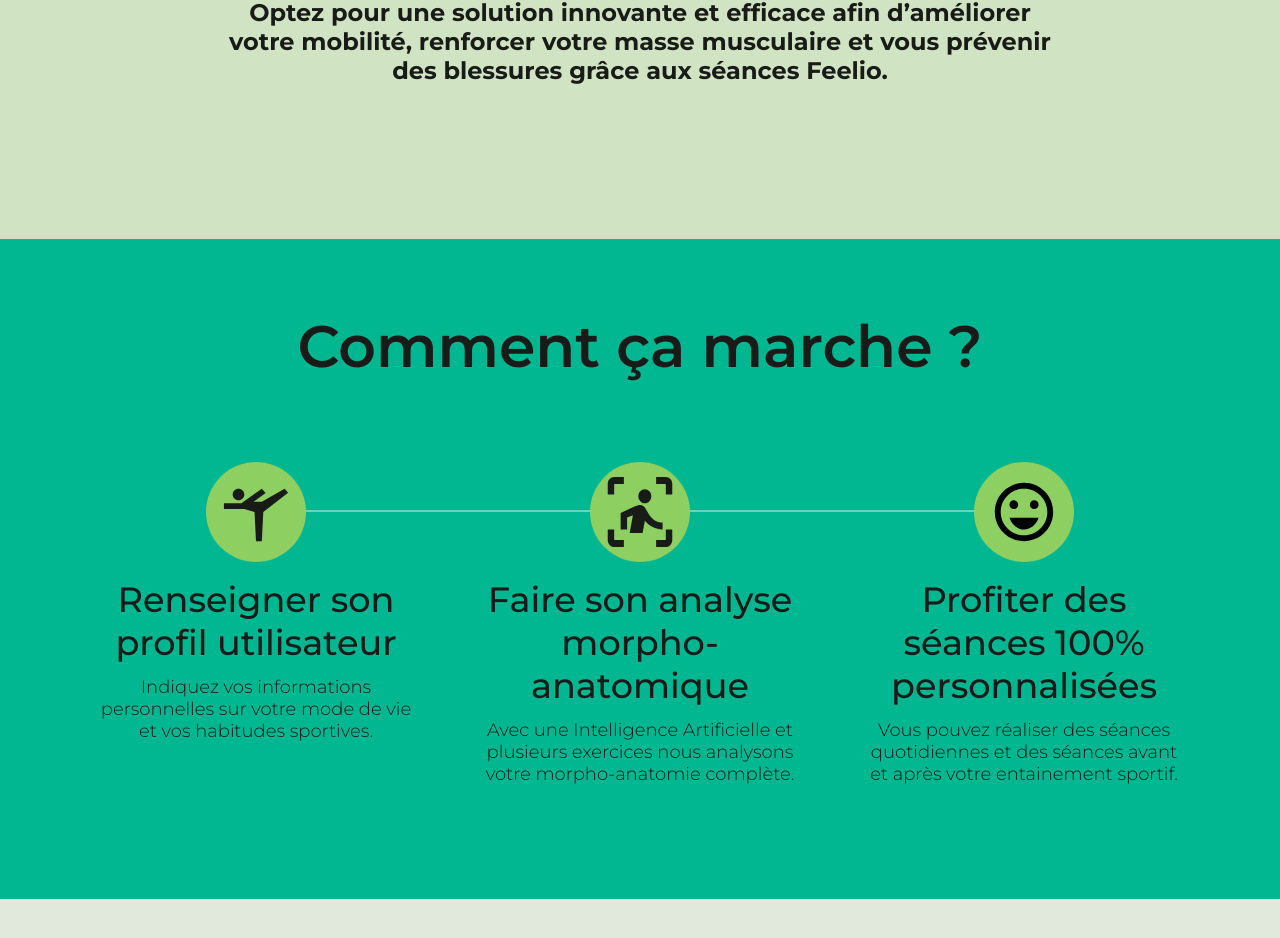
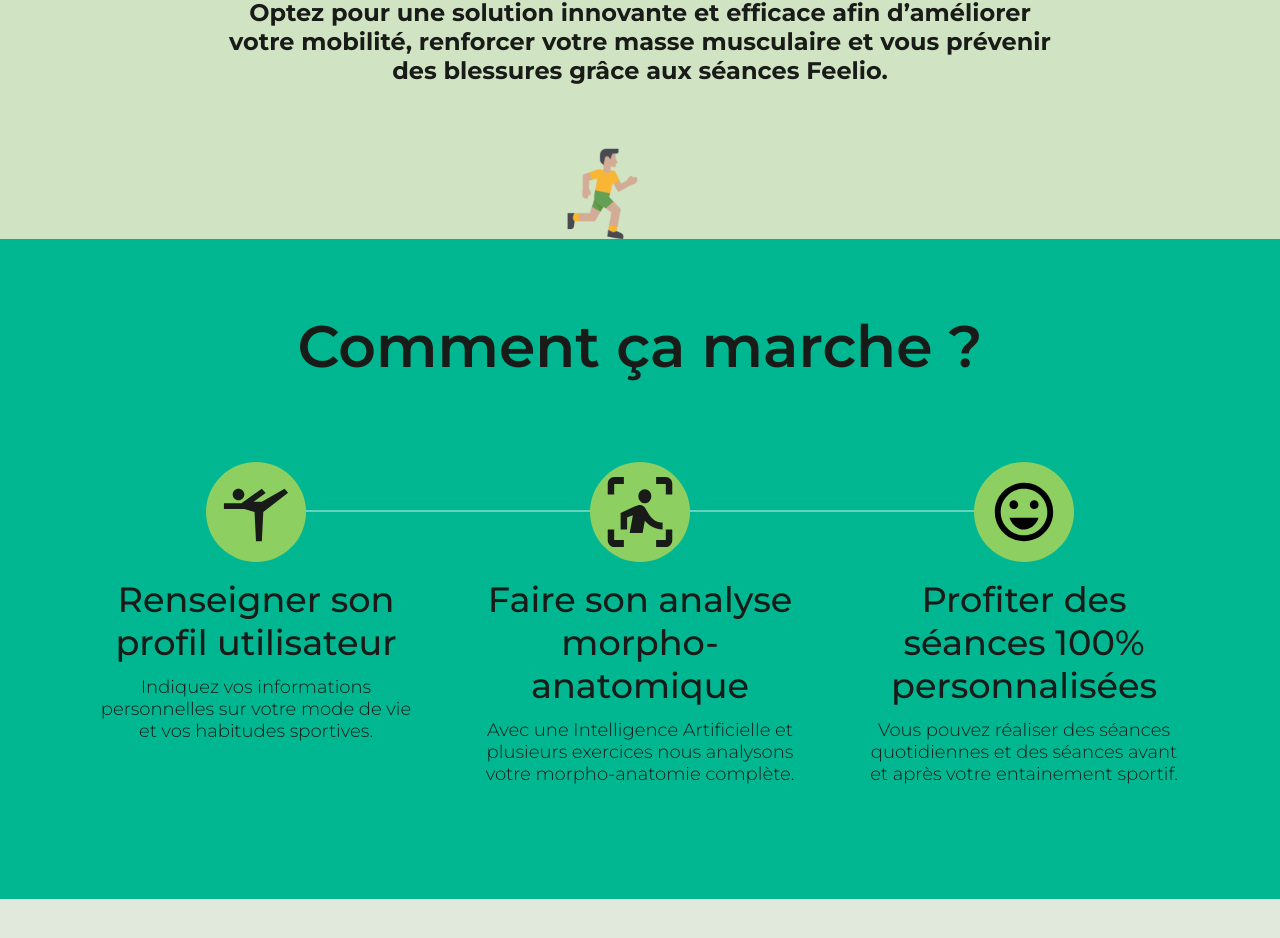
Before and after one commit to Feelio-fr/feelio-landing-page, a React (Create React App) app: page / in a window 1280 px wide. Shown: the part 1886-2824 px from the top of the page. Built offline with nearby package versions, Linux system fonts and the light colour scheme.

Commit message:
✨ feat: Animation of the man "running" on scroll (V1)

```diff
--- /dev/null
+++ b/src/components/runningMan/RunningMan.module.css
@@ -0,0 +1,9 @@
+.runningManContainer {
+    position: absolute;
+    bottom: -20px;
+  }
+
+.runningGuy {
+    width: 100px;
+    height: auto;
+}
--- /dev/null
+++ b/src/components/runningMan/RunningMan.tsx
@@ -0,0 +1,40 @@
+import React, { useEffect, useRef, useState } from 'react';
+import { motion, useViewportScroll, useTransform, useScroll } from 'framer-motion';
+import styles from './RunningMan.module.css';
+
+const RunningMan = () => {
+
+    const refGuy = useRef(null);
+    const { scrollYProgress } = useScroll({
+        target: refGuy,
+    });
+
+    const [windowSize, setWindowSize] = useState(window.innerWidth);
+
+    const handleResize = () => {
+        setWindowSize(window.innerWidth)
+    }
+
+    useEffect(() => {
+        window.addEventListener('resize', handleResize)
+        return () => window.removeEventListener('resize', handleResize)
+    }, [])
+
+    const scrollTransformX = useTransform(scrollYProgress, [0, 1], [windowSize / 2 +50, -windowSize / 2 -50]);
+
+    return (
+        <>
+            <motion.div
+                className={styles.runningManContainer}
+                style={{
+                    x: scrollTransformX,
+                }}
+                ref={refGuy}
+            >
+                <img className={styles.runningGuy} src="/runningGuy.png" alt="Homme qui court"></img>
+            </motion.div>
+        </>
+    );
+};
+
+export default RunningMan;
--- a/src/pages/DesktopFinalVersion.tsx
+++ b/src/pages/DesktopFinalVersion.tsx
@@ -8,6 +8,7 @@ import Navbar from "../components/Navbar/Navbar";
 import Footer from "../components/Footer/Footer";
 import Step from "../components/Step/Step";
 import FAQItem from "../components/Question/Question";
+import RunningMan from "../components/runningMan/RunningMan";
 
 const DesktopFinalVersion: FunctionComponent = () => {
   return (
@@ -120,6 +121,7 @@ const DesktopFinalVersion: FunctionComponent = () => {
               blessures grâce aux séances Feelio.
             </b>
           </div>
+          <RunningMan />
         </div>
       </div>
 
```
Also changed, not shown: package.json (+4 -3 lines), public/runningGuy.png (added), 1 other file (tests, documents, lock files or other folders).
